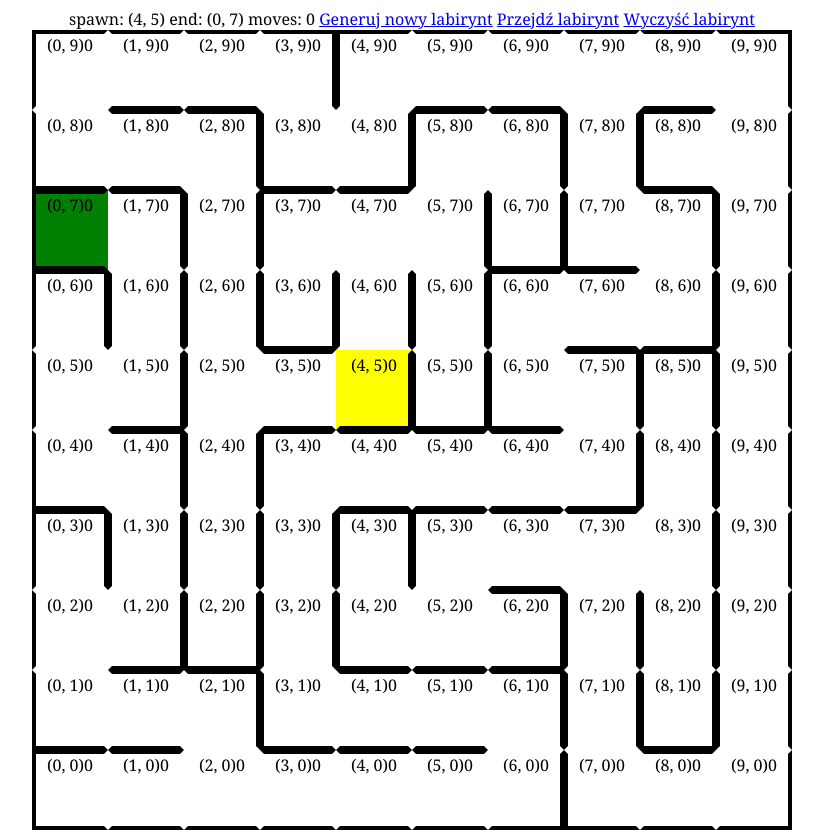
After one commit to GreyHunter99/Maze-algorithms-tester, a Flask app: page /visualisation in a window 1280 px wide. The commit adds this page. Shown: the whole page, without its empty margins (228-1051 px from the left). Run offline with Flask 2, Linux system fonts and the light colour scheme.

Commit message:
first AI, visualisation cleanup and functionality

```diff
--- a/app.py
+++ b/app.py
@@ -1,13 +1,50 @@
-from flask import Flask, render_template
+from flask import Flask, render_template, redirect, url_for
 from maze import *
 app = Flask(__name__)
+
+last_maze = Maze(10)
 
 
 @app.route('/')
 def index():
     """ Main page """
-    maze = Maze(10)
-    return render_template('index.html', maze=maze)
+    return redirect(url_for("visualisation"))
+    # return render_template('index.html')
+
+
+@app.route('/visualisation')
+def visualisation():
+    """ Algorithm visualisation """
+    global last_maze
+
+    return render_template('visualisation.html', maze=last_maze)
+
+
+@app.route('/generate')
+def generate():
+    """ Generate maze """
+    global last_maze
+
+    last_maze = Maze(10)
+    return redirect(url_for("visualisation"))
+
+
+@app.route('/solve')
+def solve():
+    """ Solve maze """
+    global last_maze
+
+    last_maze.ai()
+    return redirect(url_for("visualisation"))
+
+
+@app.route('/clear')
+def clear():
+    """ Clear maze """
+    global last_maze
+
+    last_maze.clear()
+    return redirect(url_for("visualisation"))
 
 
 if __name__ == '__main__':
--- a/static/css/main.css
+++ b/static/css/main.css
@@ -15,21 +15,38 @@ body {
     display: inline-block;
     border: black solid 4px;
     height: 9%;
-    width: 9%;
+    width: 8.5%;
+    font-size: medium;
+}
+
+.cell-spawn {
+    background-color: yellow;
+}
+
+.cell-end {
+    background-color: green;
+}
+
+.cell-visited {
+    background-color: grey;
+}
+
+.cell-empty {
+    background-color: white;
 }
 
 .top-empty {
-    border-top-color: white;
+    border-top-color: #00000000;
 }
 
 .bottom-empty {
-    border-bottom-color: white;
+    border-bottom-color: #00000000;
 }
 
 .left-empty {
-    border-left-color: white;
+    border-left-color: #00000000;
 }
 
 .right-empty {
-    border-right-color: white;
+    border-right-color: #00000000;
 }
--- /dev/null
+++ b/templates/visualisation.html
@@ -0,0 +1,29 @@
+{% extends 'base.html' %}
+
+{% block head %}
+
+{% endblock %}
+
+{% block body %}
+    spawn: {{ maze.spawn }}
+    end: {{ maze.end }}
+    moves: {{ maze.moves }}
+    <a href="{{ url_for('generate') }}">Generuj nowy labirynt</a>
+    <a href="{{ url_for('solve') }}">Przejdź labirynt</a>
+    <a href="{{ url_for('clear') }}">Wyczyść labirynt</a>
+    <div class="maze">
+        {% for y in range(maze.size)|reverse %}
+                {% for x in range(maze.size) %}
+                    <div class="cell {% if not maze.cells[x][y].walls['top'] %} top-empty{% endif %}{%
+                            if not maze.cells[x][y].walls['bottom'] %} bottom-empty{% endif %}{%
+                            if not maze.cells[x][y].walls['left'] %} left-empty{% endif %}{%
+                            if not maze.cells[x][y].walls['right'] %} right-empty{% endif %}{%
+                            if x == maze.spawn[0] and y == maze.spawn[1] %} cell-spawn{%
+                            elif x == maze.end[0] and y == maze.end[1] %} cell-end{%
+                            elif maze.cells[x][y].visited > 0 %} cell-visited{%
+                            else %} cell-empty{% endif %}">{{ x, y }}{{ maze.cells[x][y].visited }}</div>
+                {% endfor %}
+                <br>
+        {% endfor %}
+    </div>
+{% endblock %}
```
Also changed, not shown: maze.py (+39 -1 lines), templates/index.html (+1 -12 lines).
